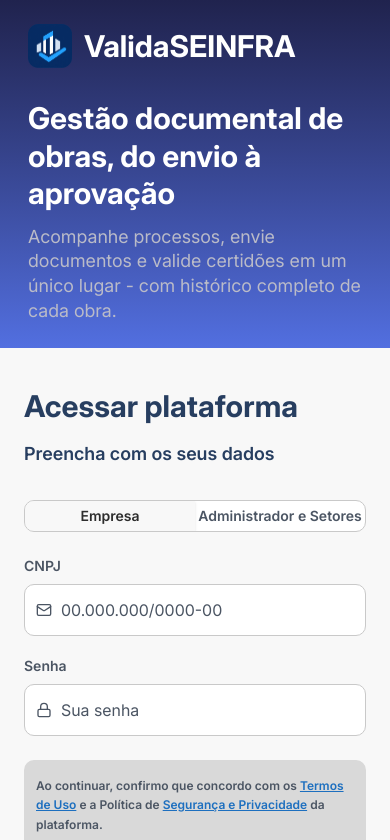
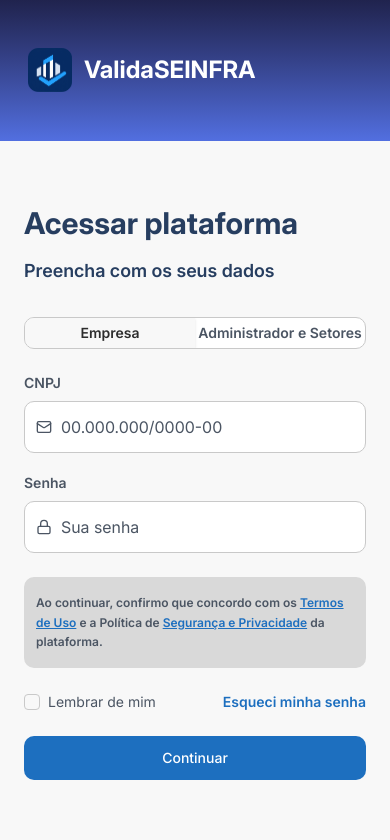
Before and after one commit to PedroHenriquee777/valida-seinfra, a Next.js app: page /login in a window 390 px wide. Shown: the top 840 px of the page. Built offline with nearby package versions, Linux system fonts and the light colour scheme.

Commit message:
feat: adição e alteração de propriedades, buscando responsividade em telas de celular

```diff
--- a/app/(auth)/login/page.tsx
+++ b/app/(auth)/login/page.tsx
@@ -23,17 +23,17 @@ export default function PaginaInicial () {
                 priority
                 className="size-11 shrink-0 object-contain"
               />
-            <span className="text-3xl font-bold text-white">
+            <span className="text-2xl font-bold text-white sm:text-3xl">
               ValidaSEINFRA
             </span>
 
             </div>
 
-            <h2 className="mt-8 max-w-md text-3xl font-bold leading-tight text-white">
+            <h2 className="mt-8 hidden max-w-md text-3xl font-bold leading-tight text-white md:block">
               Gestão documental de obras, do envio à aprovação
             </h2>
 
-            <p className="mt-3 max-w-md text-lg leading-snug text-sidebar-foreground">
+            <p className="mt-3 hidden max-w-md text-lg leading-snug text-sidebar-foreground md:block">
               Acompanhe processos, envie documentos e valide certidões em um único lugar - com histórico completo de cada obra.
             </p>
           </div>
```
